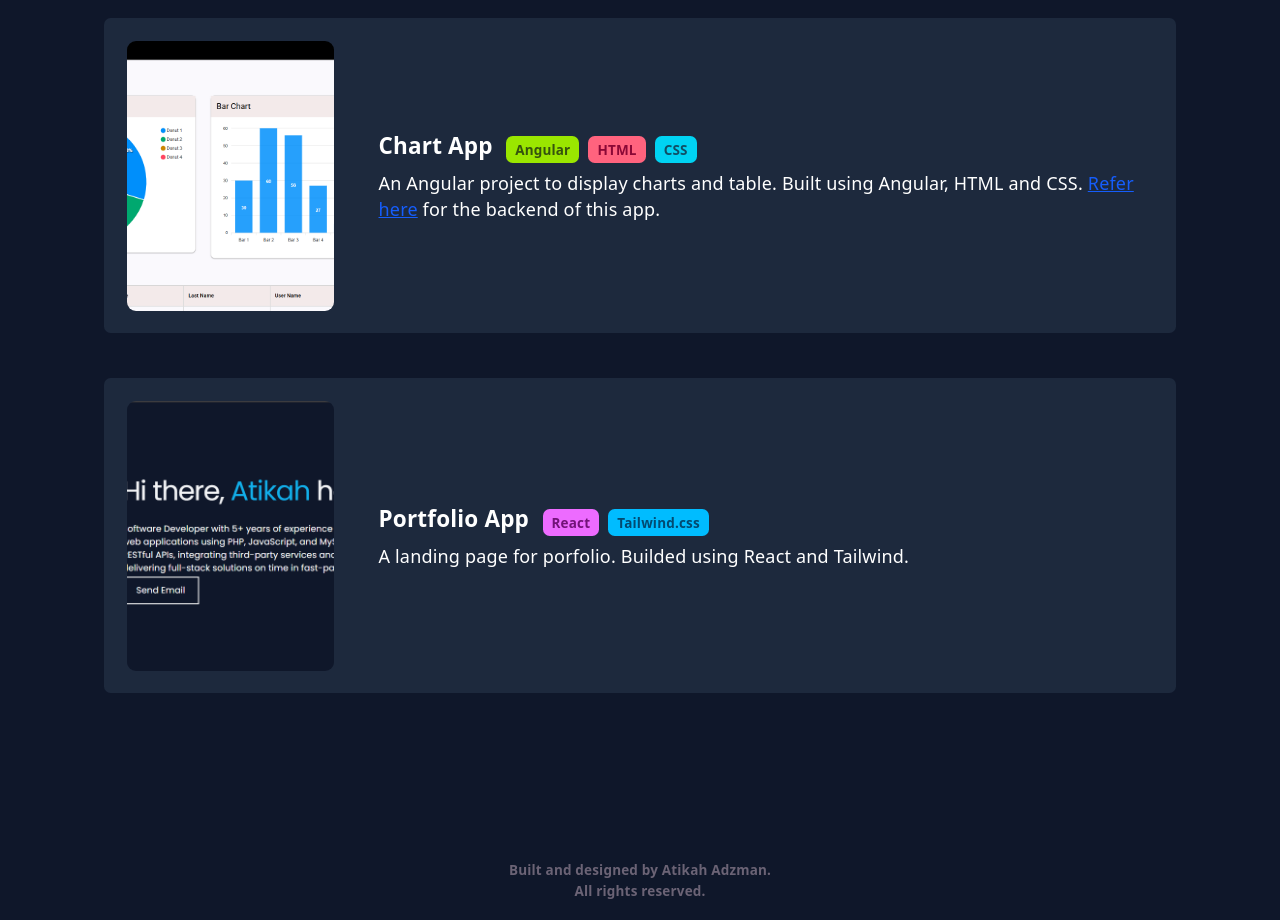
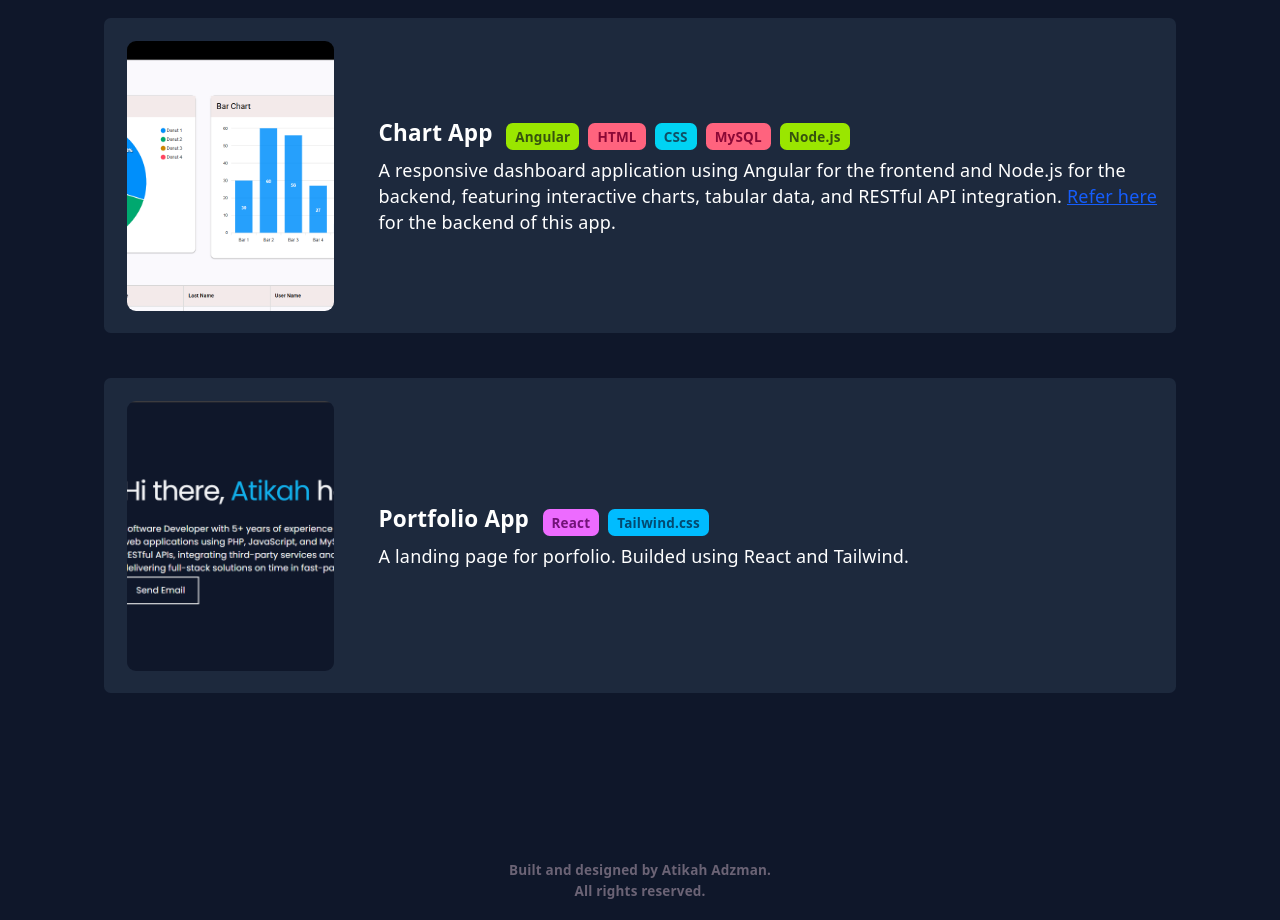
Before and after one commit to atikahadzman/portfolio, a React (Vite) app: page / in a window 1280 px wide. Shown: the part 3400-4320 px from the top of the page. Built offline with nearby package versions, Linux system fonts and the light colour scheme.

Commit message:
updated angular project url and description

```diff
--- a/src/Projects.jsx
+++ b/src/Projects.jsx
@@ -66,11 +66,13 @@ export default function Projects() {
                     <div className="rounded-md px-2 py-1 text-xs font-semibold bg-lime-400 text-lime-900">Angular</div>
                     <div className="rounded-md px-2 py-1 text-xs font-semibold bg-rose-400 text-rose-900">HTML</div>
                     <div className="rounded-md px-2 py-1 text-xs font-semibold bg-cyan-400 text-cyan-900">CSS</div>
+                    <div className="rounded-md px-2 py-1 text-xs font-semibold bg-rose-400 text-rose-900">MySQL</div>
+                    <div className="rounded-md px-2 py-1 text-xs font-semibold bg-lime-400 text-lime-900">Node.js</div>
                 </>
             ),
             content: (
             <>
-                An Angular project to display charts and table. Built using Angular, HTML and CSS.
+                A responsive dashboard application using Angular for the frontend and Node.js for the backend, featuring interactive charts, tabular data, and RESTful API integration.
                 {' '}
                 <a
                     href={projectUrls.chartApi}
```
Also changed, not shown: 1 other file (tests, documents, lock files or other folders).
